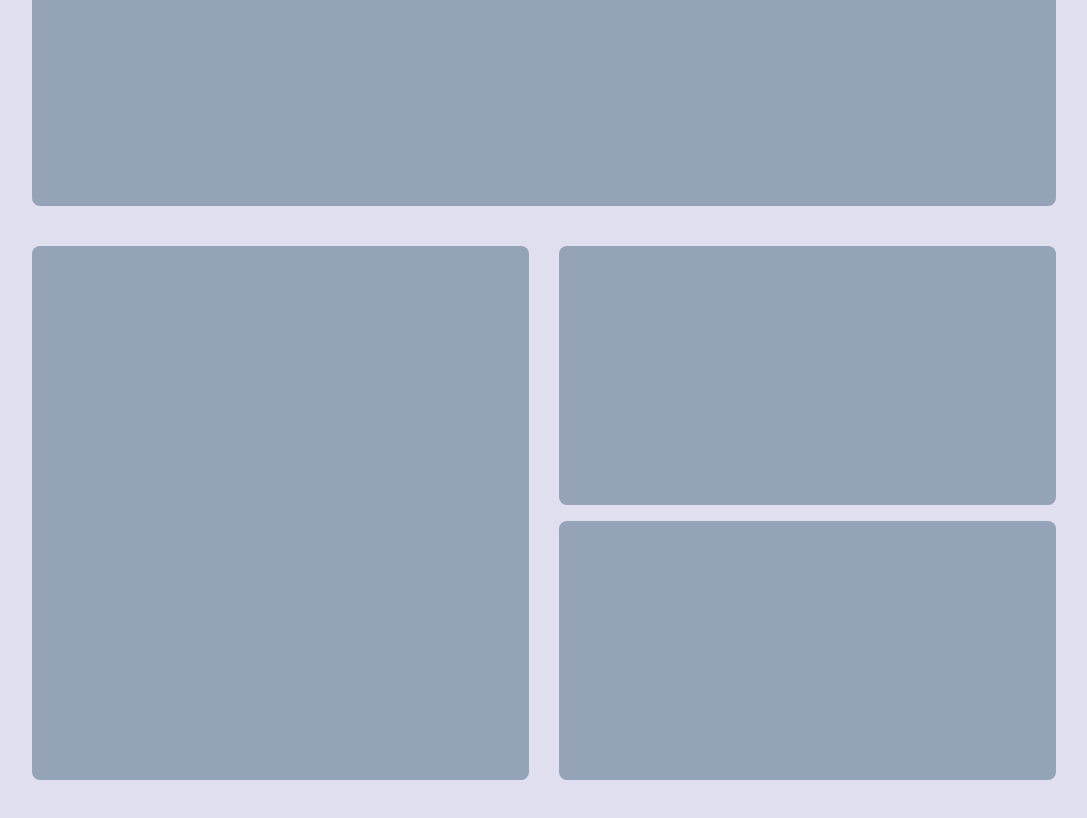
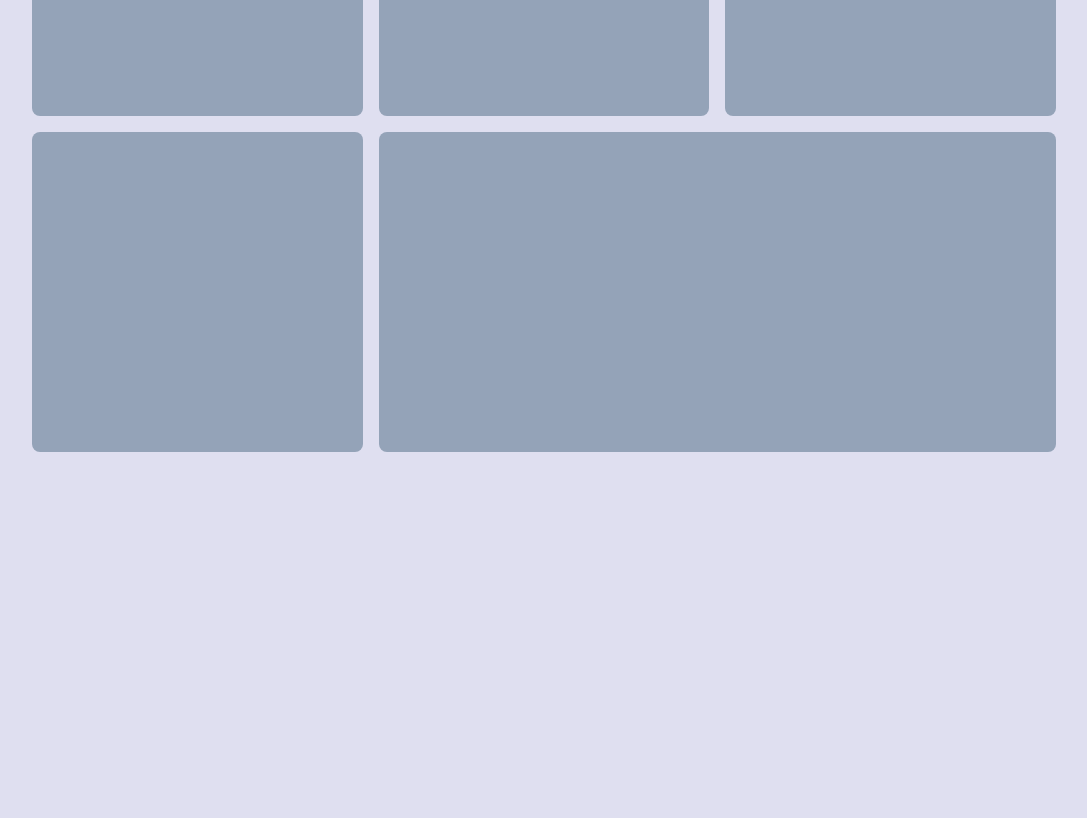
Before and after one commit to hemang111/Gir_house, a React (Vite) app: page / in a window 1280 px wide. Shown: the part 1180-1998 px from the top of the page, without its empty margins (96-1183 px from the left). After the commit the page ends 1632 px from the top, so only its background shows below. Built offline with nearby package versions, Linux system fonts and the light colour scheme; a web font is replaced by a local one.

Commit message:
bento-more-classic

```diff
--- a/src/components/About.jsx
+++ b/src/components/About.jsx
@@ -31,26 +31,19 @@ const About = () => {
       <section className="flex flex-col justify-center items-center gap-10">
         <h1
           ref={headingRef}
-          className="font-bold hero-heading text-center opacity-0 !text-8xl mt-10"
+          className="font-bold hero-heading text-center opacity-0 text-4xl sm:text-6xl lg:text-8xl mt-10 px-4"
         >
           Things that makes us Gir
         </h1>
-        <div className="w-[80%] h-[80dvw] relative overflow-hidden">
-            <div className="w-[100%] h-[40%] rounded-lg bg-slate-400">
-
-           </div>
-           <div className="flex w-[100%] h-[60%] pt-10 pb-10 gap-[3%]">
-                <div className="w-[48.5%] h-[100%] rounded-lg bg-slate-400">
-
-                </div>
-
-                <div className="w-[48.5%] h-[100%] flex flex-col gap-[3%]">
-                    <div className="w-[100%] h-[48.5%] rounded-lg bg-slate-400">
-                        </div>
-                    <div className="w-[100%] h-[48.5%] rounded-lg bg-slate-400">
-                        </div>
-                </div>
-           </div>
+        <div className="w-[90%] sm:w-[80%] h-auto relative overflow-hidden">
+          {/* Bento grid section */}
+          <div className="grid grid-cols-1 sm:grid-cols-2 lg:grid-cols-3 gap-4">
+            <div className="w-full h-[40vh] sm:h-[30vh] md:h-[40vh] rounded-lg bg-slate-400 col-span-2 lg:col-span-1"></div>
+            <div className="w-full h-[30vh] sm:h-[40vh] rounded-lg bg-slate-400 col-span-1 lg:col-span-1"></div>
+            <div className="w-full h-[30vh] sm:h-[40vh] rounded-lg bg-slate-400 col-span-1 lg:col-span-1"></div>
+            <div className="w-full h-[30vh] sm:h-[40vh] rounded-lg bg-slate-400 col-span-1 lg:col-span-1"></div>
+            <div className="w-full h-[30vh] sm:h-[40vh] rounded-lg bg-slate-400 col-span-2 lg:col-span-2"></div>
+          </div>
         </div>
       </section>
     </div>
```
